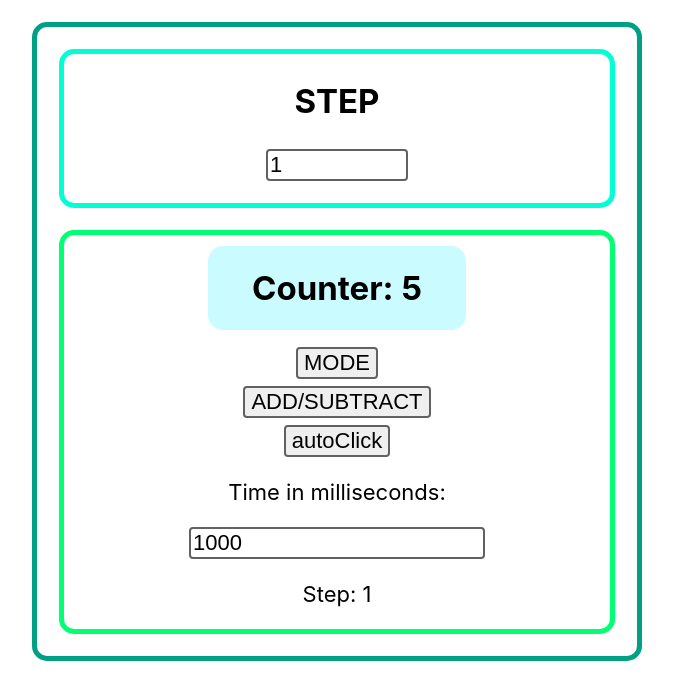
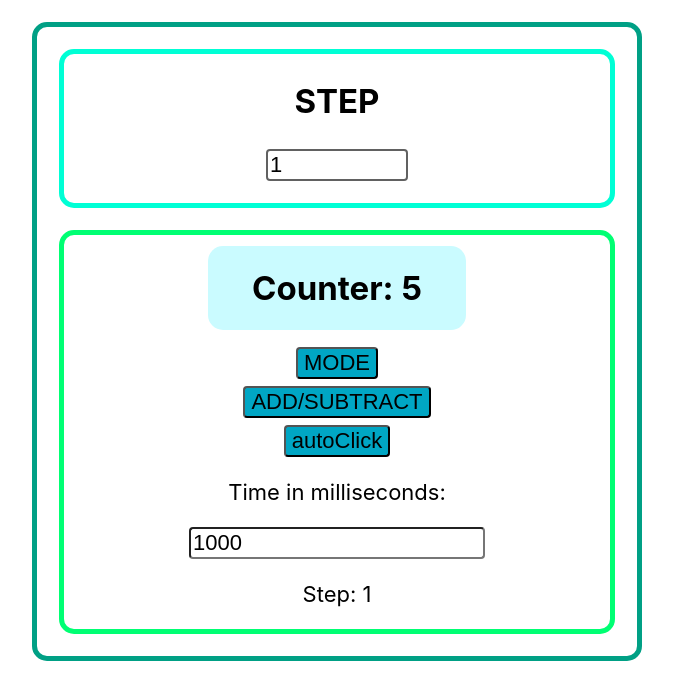
Before and after one commit to JaneTyrant/react-counter, a React (Create React App) app: page / in a window 1280 px wide. Shown: the top 700 px of the page, without its empty margins (303-976 px from the left). Built offline with nearby package versions, Linux system fonts and the light colour scheme.

Commit message:
Add button styles

```diff
--- a/src/components/Count/CountArticle/CountArticle.module.css
+++ b/src/components/Count/CountArticle/CountArticle.module.css
@@ -13,11 +13,23 @@
   background-color: rgb(202, 251, 255);
 }
 
-.input {
+.input,
+.time-input {
   display: block;
   margin: 0.3rem auto;
-  border: 2px solid rgb(97, 97, 97);
   border-radius: 4px;
 
   font-size: 1rem;
 }
+
+.input {
+  background-color: rgb(0, 166, 196);
+}
+
+.input:hover {
+  background-color: rgb(0, 199, 235);
+}
+
+.input:active {
+  background-color: rgb(130, 236, 255);
+}
--- a/src/components/Count/CountArticle/index.js
+++ b/src/components/Count/CountArticle/index.js
@@ -54,9 +54,10 @@ class CountArticle extends Component {
           <button className={styles.input} onClick={this.autoClick}>
             autoClick
           </button>
+          <label>
             <p>Time in milliseconds:</p>
             <input
-            className={styles.input}
+              className={styles["time-input"]}
               name="time"
               onChange={this.handlerInput}
               value={time}
@@ -64,6 +65,7 @@ class CountArticle extends Component {
               step="500"
               min="500"
             />
+          </label>
           <p>Step: {step}</p>
         </article>
       </>
```
Lines whose indentation alone changed are shown as unchanged.
